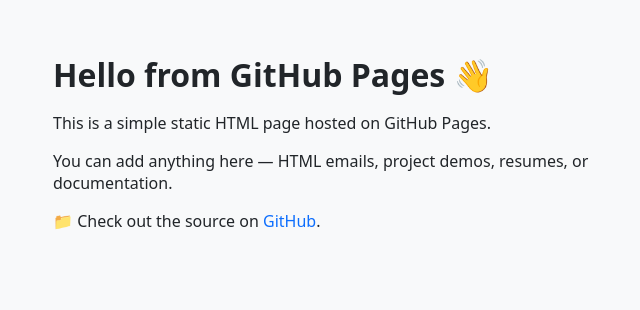
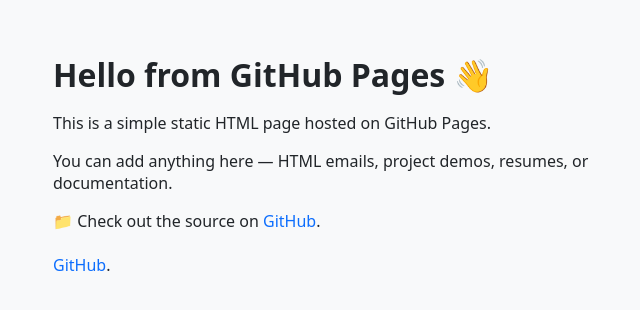
Before and after one commit to sakonexus/email-examples, a plain HTML site: page index.html in a window 1280 px wide. Shown: the full height of the page, 227-867 px from the left. Drawn offline with Linux system fonts and the light colour scheme.

Commit message:
Add files via upload

```diff
--- a/index.html
+++ b/index.html
@@ -50,6 +50,9 @@
     <p>
       📁 Check out the source on
       <a href="https://github.com/YOUR_USERNAME/YOUR_REPO_NAME" target="_blank" rel="noopener noreferrer">GitHub</a>.
+<br/>
+<br/>
+<a href="https://sakonexus.github.io/email-examples/email-code-example" target="_blank" rel="noopener noreferrer">GitHub</a>.
     </p>
   </div>
 </body>
```
